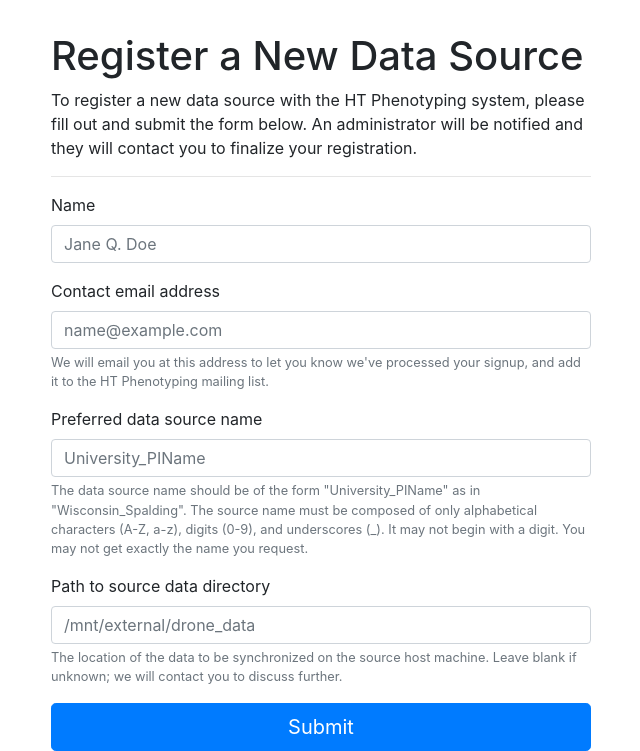
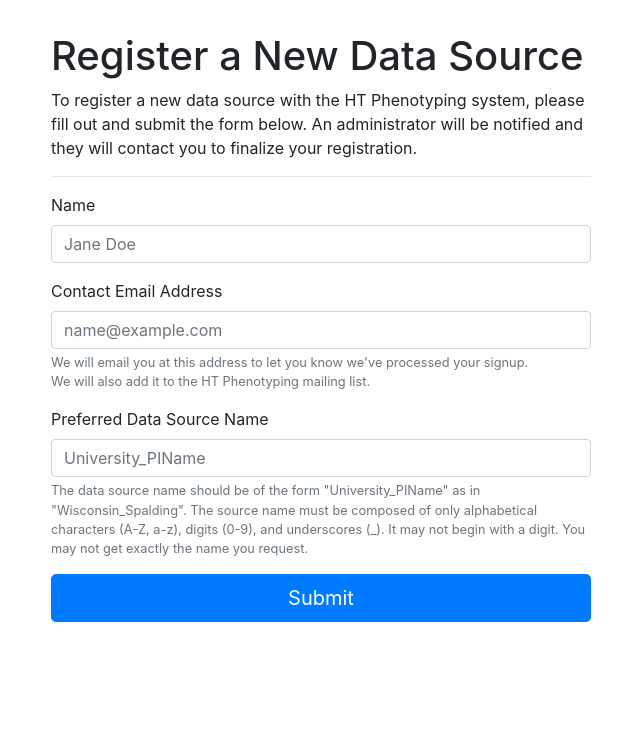
Before and after one commit to wood-thilsted/WT-ht-condor-front-end, a Flask app: page /signup in a window 1280 px wide. Shown: the part 56-807 px from the top of the page, without its empty margins (319-959 px from the left). After the commit the page ends 678 px from the top, so only its background shows below. Run offline with Flask 2, Linux system fonts and the light colour scheme; some libraries are stand-ins or nearby versions.

Commit message:
clean up signup form, remove data source directory for now (see https://github.com/HTPhenotyping/registration/issues/35#issuecomment-634046880)

```diff
--- a/registry/signup/templates/signup_submit.html
+++ b/registry/signup/templates/signup_submit.html
@@ -24,32 +24,27 @@
                 <form method="post" action="{{ url_for('.signup_post') }}">
                     <div class="form-group">
                         <label for="contactInput">Name</label>
-                        <input class="form-control" id="contactInput" name="contact" autocomplete="name" placeholder="Jane Q. Doe" type="text">
+                        <input class="form-control" id="contactInput" name="contact" autocomplete="name" placeholder="Jane Doe" type="text" required>
                     </div>
                     <div class="form-group">
-                        <label for="emailInput">Contact email address</label>
-                        <input class="form-control" id="emailInput" name="email" placeholder="name@example.com" type="email">
+                        <label for="emailInput">Contact Email Address</label>
+                        <input class="form-control" id="emailInput" name="email" placeholder="name@example.com" type="email" required>
                         <small class="form-text text-muted">
-                            We will email you at this address to let you know we've processed your signup,
-                            and add it to the HT Phenotyping mailing list.
+                            We will email you at this address to let you know we've processed your signup.
+                            <br>
+                            We will also add it to the HT Phenotyping mailing list.
                         </small>
                     </div>
                     <div class="form-group">
-                        <label for="sourceInput">Preferred data source name</label>
-                        <input class="form-control" id="sourceInput" name="source" placeholder="University_PIName" type="text">
+                        <label for="sourceInput">Preferred Data Source Name</label>
+                        <input class="form-control" id="sourceInput" name="source" placeholder="University_PIName" type="text" required>
                         <small class="form-text text-muted">
-                            The data source name should be of the form "University_PIName" as in "Wisconsin_Spalding".
-                            The source name must be composed of only alphabetical characters (A-Z, a-z), digits (0-9), and underscores (_).
+                            The data source name should be of the form
+                            "University_PIName" as in "Wisconsin_Spalding".
+                            The source name must be composed of only
+                            alphabetical characters (A-Z, a-z), digits (0-9), and underscores (_).
                             It may not begin with a digit.
                             You may not get exactly the name you request.
-                        </small>
-                    </div>
-                    <div class="form-group">
-                        <label for="sourcePathInput">Path to source data directory</label>
-                        <input class="form-control" id="sourcePathInput" name="sourcePath" placeholder="/mnt/external/drone_data" type="text">
-                        <small class="form-text text-muted">
-                            The location of the data to be synchronized on the source host machine.
-                            Leave blank if unknown; we will contact you to discuss further.
                         </small>
                     </div>
                     <button class="btn btn-lg btn-primary btn-block" type="submit">Submit</button>
--- a/registry/signup/views.py
+++ b/registry/signup/views.py
@@ -4,6 +4,9 @@ from email.mime.text import MIMEText
 from email.utils import getaddresses
 
 from flask import Blueprint, request, current_app, make_response, render_template
+
+from ..sources import get_user_id
+from ..exceptions import ConfigurationError
 
 signup_bp = Blueprint(
     "signup",
@@ -20,11 +23,19 @@ def signup_get():
     return response
 
 
+EXPECTED_FORM_KEYS = {"contact", "email", "source"}
+
+
 @signup_bp.route("/signup", methods=["POST"])
 def signup_post():
-    for varname in ["contact", "email", "source", "sourcePath"]:
-        if varname not in request.form:
-            return error("The '{}' parameter is missing".format(varname), 400)
+    got_keys = set(request.form.keys())
+    if got_keys != EXPECTED_FORM_KEYS:
+        return error(
+            "A form parameter was missing. Got {}, expected {}.".format(
+                got_keys, EXPECTED_FORM_KEYS
+            ),
+            400,
+        )
 
     try:
         admin_emails = current_app.config["ADMIN_EMAILS"]
@@ -35,16 +46,11 @@ def signup_post():
         return error("Server configuration error", 500)
 
     try:
-        user_id_env_var = current_app.config["USER_ID_ENV_VAR"]
-    except KeyError:
-        current_app.logger.error(
-            "Config variable USER_ID_ENV_VAR not set; this should be set to the name of the environment variable that holds the user's identity (perhaps REMOTE_USER ?)"
-        )
+        user_id = get_user_id()
+    except ConfigurationError:
         return error("Server configuration error", 500)
 
-    user_id = request.environ.get(user_id_env_var, None)
-    current_app.logger.debug("User ID is {}".format(user_id))
-    if not user_id:
+    if user_id is None:
         return error("Unknown user", 401)
 
     try:
@@ -54,20 +60,18 @@ def signup_post():
 A new user has signed up for the HTPhenotyping system.
 
 Contact information includes:
-- Name: {contact}
-- User name: {user}
+- Identity: {user_id}
+- Contact Name: {contact}
 - Preferred email: {email}
 - Source name: {source}
-- Source path: {sourcePath}
 
 If approved, please add the user data to the following repository:
     https://github.com/HTPhenotyping/sources
 """.format(
                 contact=request.form["contact"],
-                user=user_id,
+                user_id=user_id,
                 email=request.form["email"],
                 source=request.form["source"],
-                sourcePath=request.form["sourcePath"],
             )
         )
         msg["Subject"] = "New HTPheno sign-up from {contact} ({user})".format(
@@ -76,8 +80,8 @@ If approved, please add the user data to the following repository:
         msg["From"] = "HTPheno Webapp <donotreply@{}>".format(hostname)
         msg["To"] = admin_emails
     except:
-        current_app.logger.exception("Failed to construct email message")
-        return error("Internal error when generating email to administrators", 500)
+        current_app.logger.exception("Failed to construct sign up email")
+        return error("Internal server error; sign up failed. Please try again.", 500)
 
     current_app.logger.info("Signup email contents: %s", msg.as_string())
     try:
@@ -86,8 +90,8 @@ If approved, please add the user data to the following repository:
         server.sendmail("donotreply@{}".format(hostname), emails, msg.as_string())
         server.quit()
     except:
-        current_app.logger.exception("Failed to send sign-up email")
-        return error("Failed to send sign-up email to server admins", 500)
+        current_app.logger.exception("Failed to send sign up email")
+        return error("Internal server error; sign up failed. Please try again.", 500)
 
     return make_response(render_template("signup_submit_success.html"))
 
```
